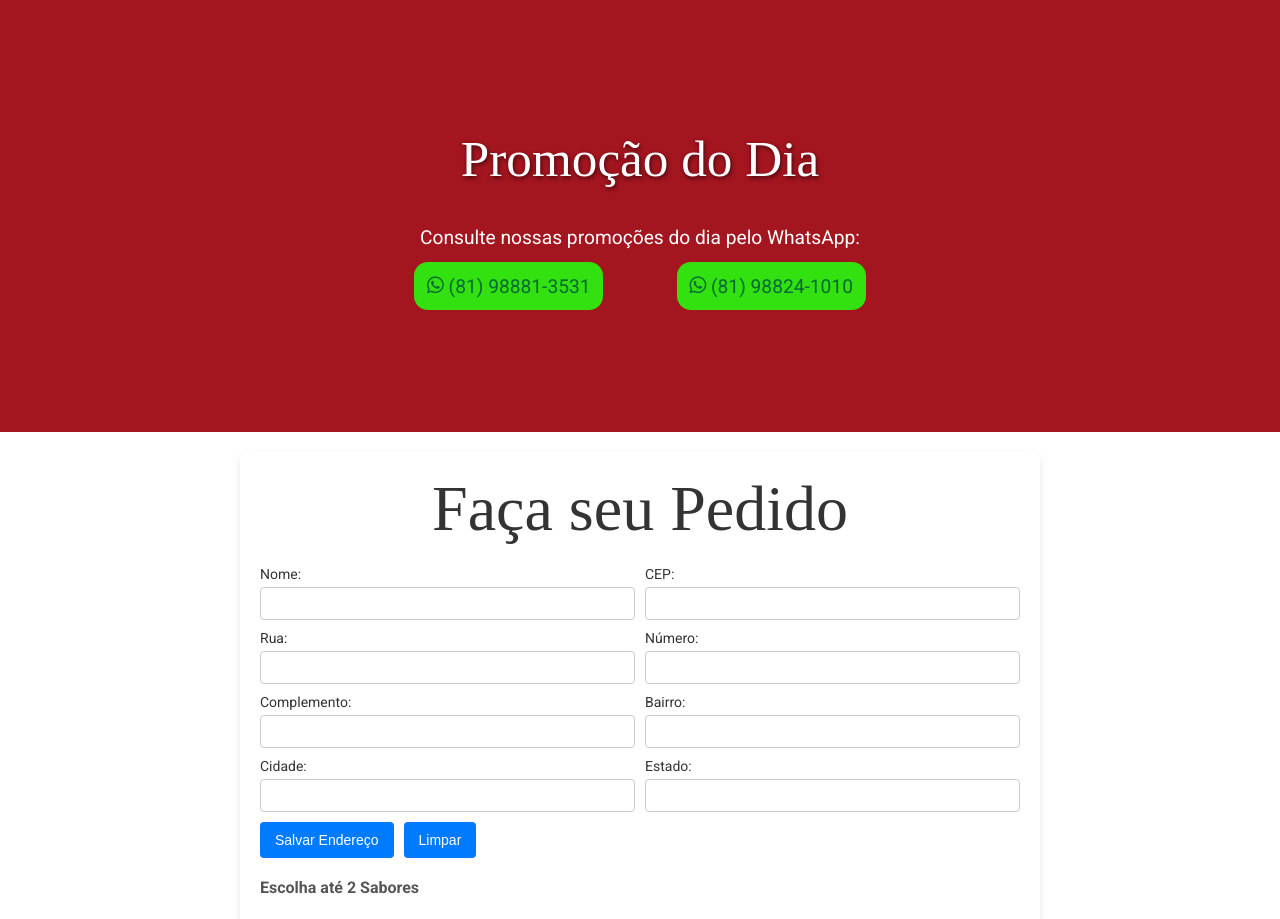
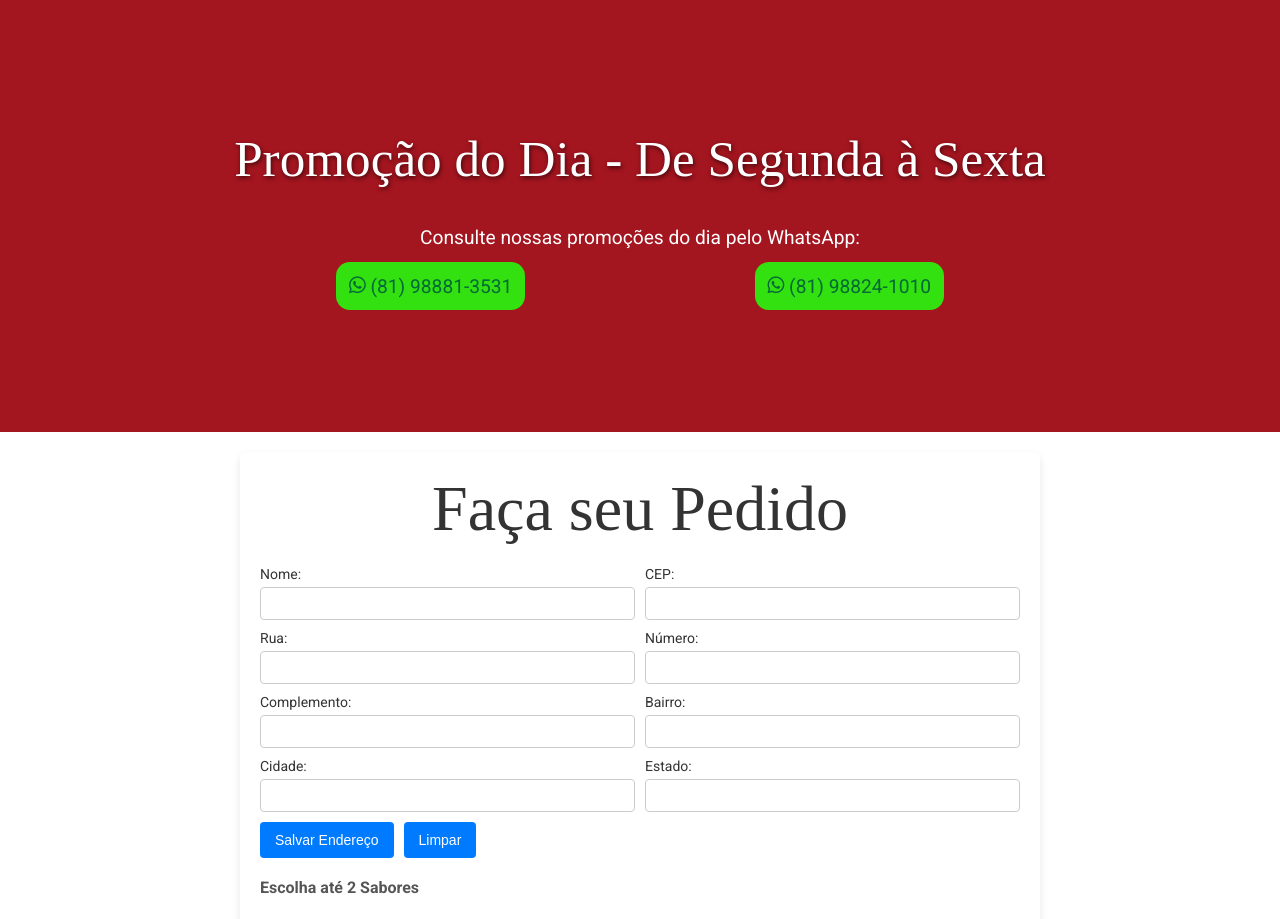
Before and after one commit to BMinority/REACT-Emporio-Pizzas, a React (Vite) app in the folder emporio-das-pizzas/: page / in a window 1280 px wide. Shown: the part 4380-5299 px from the top of the page. Built offline with nearby package versions, Linux system fonts and the light colour scheme; a web font is replaced by a local one.

Commit message:
refiz o texto do h2

```diff
--- a/emporio-das-pizzas/src/components/Promo.jsx
+++ b/emporio-das-pizzas/src/components/Promo.jsx
@@ -7,7 +7,7 @@ function Promo() {
 
     return (
         <section id="promocoes" className="promo-section">
-            <h2>Promoção do Dia</h2>
+            <h2>Promoção do Dia - De Segunda à Sexta</h2>
             <p>Consulte nossas promoções do dia pelo WhatsApp:</p>
             <div className='promo-whats-btn'>
                 <p>
```
